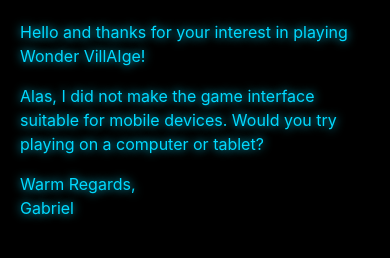
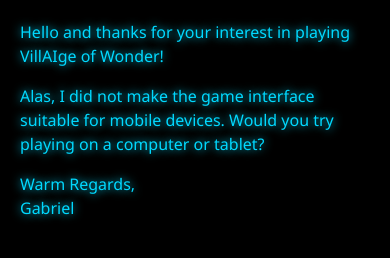
Before and after one commit to gadauto3/ai-village, a website built with webpack: page application/frontend/src/index.html in a window 390 px wide. Built offline with nearby package versions, Linux system fonts and the light colour scheme.

Commit message:
Tuned styling

```diff
--- a/application/frontend/src/css/styles.css
+++ b/application/frontend/src/css/styles.css
@@ -1,3 +1,5 @@
+@import url('https://fonts.googleapis.com/css2?family=Noto+Sans:wght@400;700&display=swap');
+
 .no-wrap {
     white-space: nowrap;
     overflow: hidden;
@@ -13,6 +15,7 @@
         display: block;
         margin: 20px;
         background-color: black;
+        font-family: 'Noto Sans', sans-serif;
         color: #00D9FF;
         text-shadow: 0 0 10px #00D9FF;  /* Middle shadow */
     }
--- a/application/frontend/src/index.js
+++ b/application/frontend/src/index.js
@@ -10,7 +10,7 @@ ReactDOM.render(
       <Village />
     </div>
     <div id="mobile-warning">
-      <p>Hello and thanks for your interest in playing Wonder VillAIge!</p>
+      <p>Hello and thanks for your interest in playing VillAIge of Wonder!</p>
       <p>Alas, I did not make the game interface suitable for mobile devices.
         Would you try playing on a computer or tablet?</p>
       <p>Warm Regards,<br />Gabriel</p>
```
